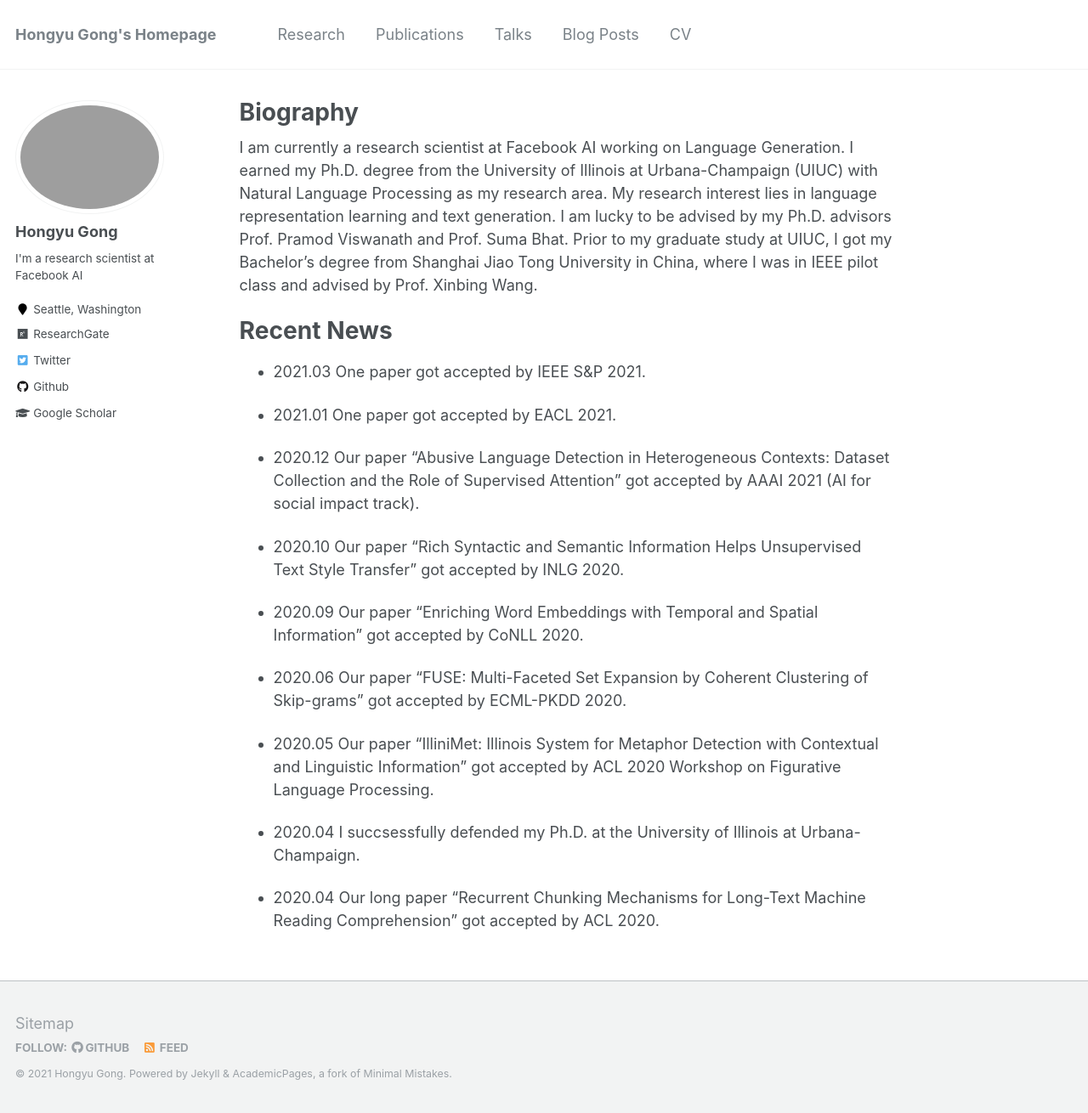
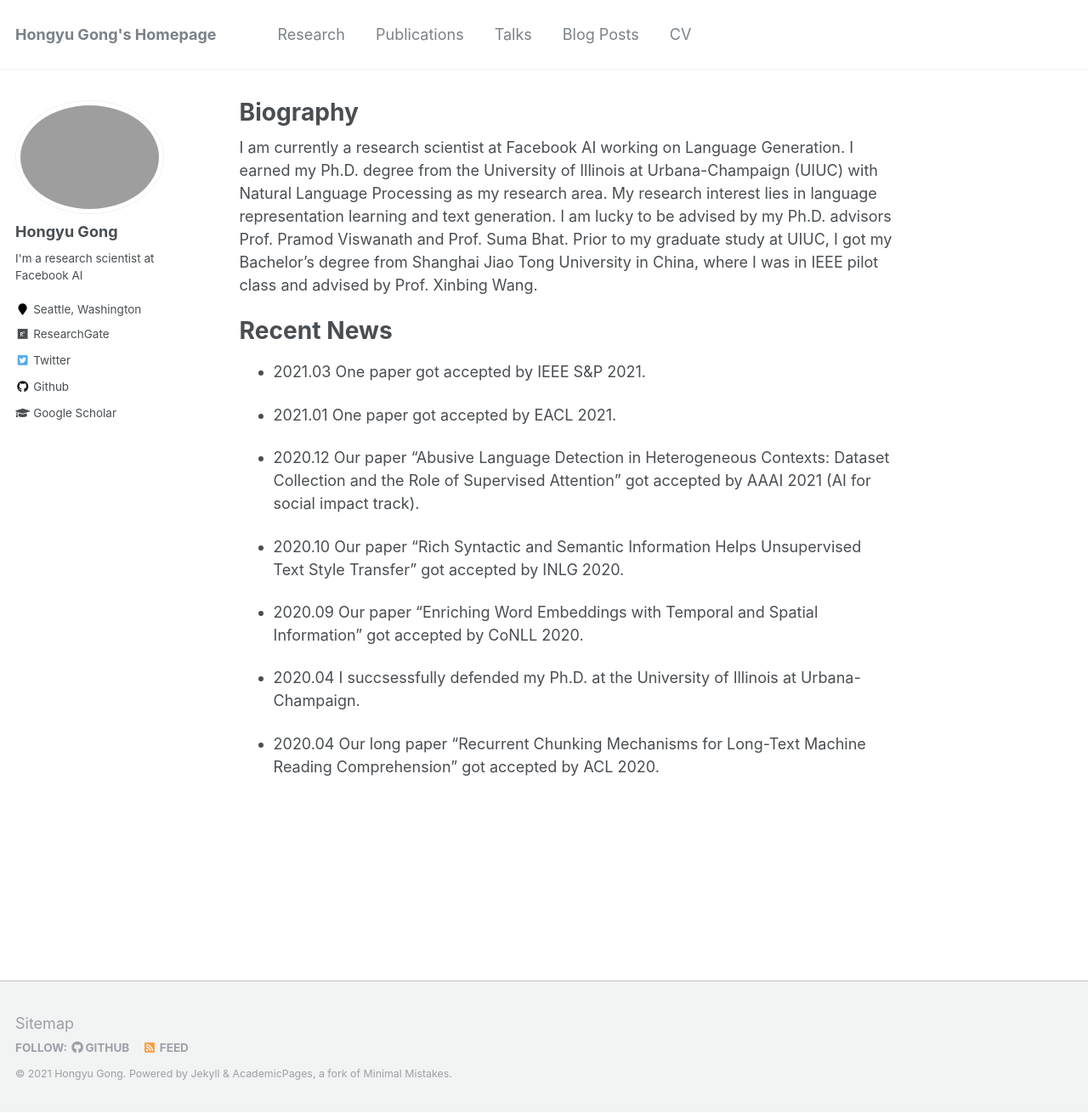
Before and after one commit to HongyuGong/HongyuGong.github.io, a Jekyll site: the page built from _pages/about.md, in a window 1280 px wide and 1310 px high. Shown: the whole window at 85% size. Built offline with Jekyll 4.4.1, drawn with Linux system fonts in a browser that asks for light colours.

Commit message:
Update about.md

```diff
--- a/_pages/about.md
+++ b/_pages/about.md
@@ -24,10 +24,6 @@ Recent News
 
 * 2020.09 Our paper "Enriching Word Embeddings with Temporal and Spatial Information" got accepted by CoNLL 2020.
 
-* 2020.06 Our paper "FUSE: Multi-Faceted Set Expansion by Coherent Clustering of Skip-grams" got accepted by ECML-PKDD 2020.
-
-* 2020.05 Our paper "IlliniMet: Illinois System for Metaphor Detection with Contextual and Linguistic Information" got accepted by ACL 2020 Workshop on Figurative Language Processing.
-
 * 2020.04 I succsessfully defended my Ph.D. at the University of Illinois at Urbana-Champaign.
 
 * 2020.04 Our long paper "Recurrent Chunking Mechanisms for Long-Text Machine Reading Comprehension" got accepted by ACL 2020.
```
